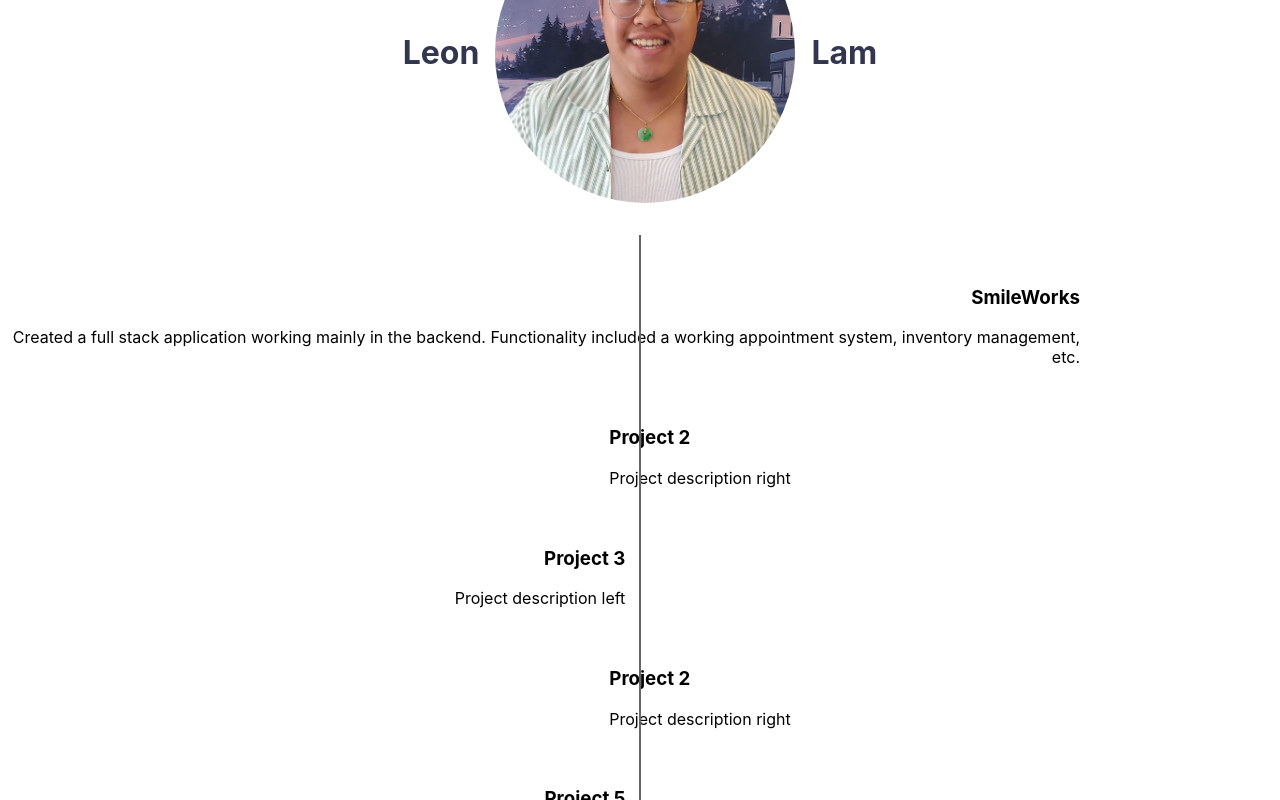
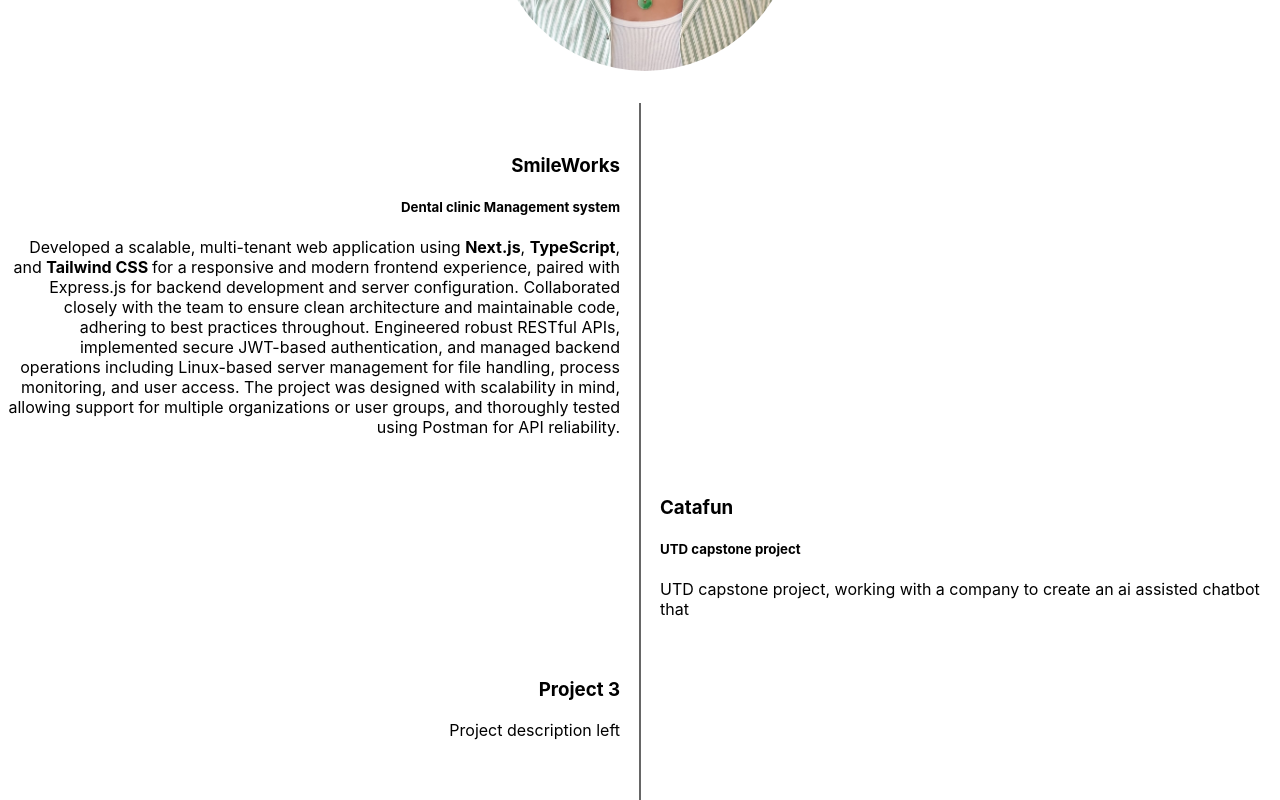
Before and after one commit to Leon-Lam919/personal-site, a React (Create React App) app: page / in a window 1280 px wide. Shown: the top 800 px of the page. Built offline with nearby package versions, Linux system fonts and the light colour scheme.

Commit message:
worked on project timeline, project

```diff
--- a/src/App.css
+++ b/src/App.css
@@ -20,16 +20,16 @@
 }
 
 .project-item{
-  max-width: cal(50% - 20px);
+  width: calc(50% - 20px);
   overflow-wrap: break-word;
 }
 
 .project-left {
-  margin-right: 200px;
-  text-align:right;
+  align-self: flex-start;
+  text-align: right;
 }
 
-.project-right{
-  margin-left: 120px;
+.project-right {
+  align-self: flex-end;
   text-align: left;
 }
--- a/src/App.js
+++ b/src/App.js
@@ -17,20 +17,22 @@ function App() {
       <section className="project">
         <div className="project-item project-left">
           <h3 className='project-title'>SmileWorks</h3>
+          <h5 className='project-title'>Dental clinic Management system</h5>
           <p className='project-title'>
-            Created a full stack application working mainly in the backend. Functionality included a working appointment system, inventory management, etc.
+            Developed a scalable, multi-tenant web application using <b>Next.js</b>, <b>TypeScript</b>, and <b>Tailwind CSS </b> for a responsive and modern frontend experience, paired with Express.js for backend development and server configuration. Collaborated closely with the team to ensure clean architecture and maintainable code, adhering to best practices throughout. Engineered robust RESTful APIs, implemented secure JWT-based authentication, and managed backend operations including Linux-based server management for file handling, process monitoring, and user access. The project was designed with scalability in mind, allowing support for multiple organizations or user groups, and thoroughly tested using Postman for API reliability.
           </p>
         </div>
         <div className="project-item project-right">
-          <h3 className='project-title'>Project 2 </h3>
-          <p className='project-title'>Project description right</p>
+          <h3 className='project-title'>Catafun </h3>
+          <h5 className='project-title'>UTD capstone project</h5>
+          <p className='project-title'>UTD capstone project, working with a company to create an ai assisted chatbot that </p>
         </div>
         <div className="project-item project-left">
           <h3 className='project-title'>Project 3 </h3>
           <p className='project-title'>Project description left</p>
         </div>
         <div className="project-item project-right">
-          <h3 className='project-title'>Project 2 </h3>
+          <h3 className='project-title'>Project 4 </h3>
           <p className='project-title'>Project description right</p>
         </div>
         <div className="project-item project-left">
```
Also changed, not shown: 1 other file (tests, documents, lock files or other folders).
